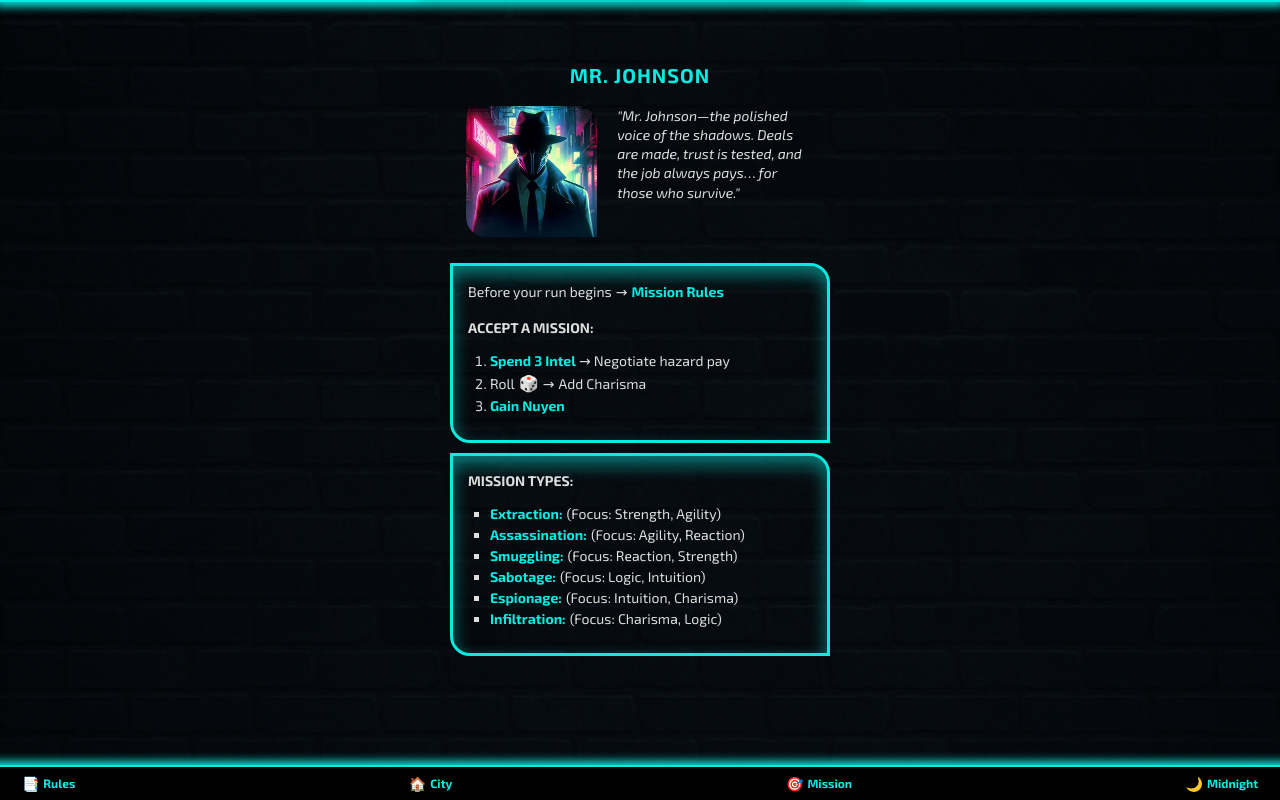
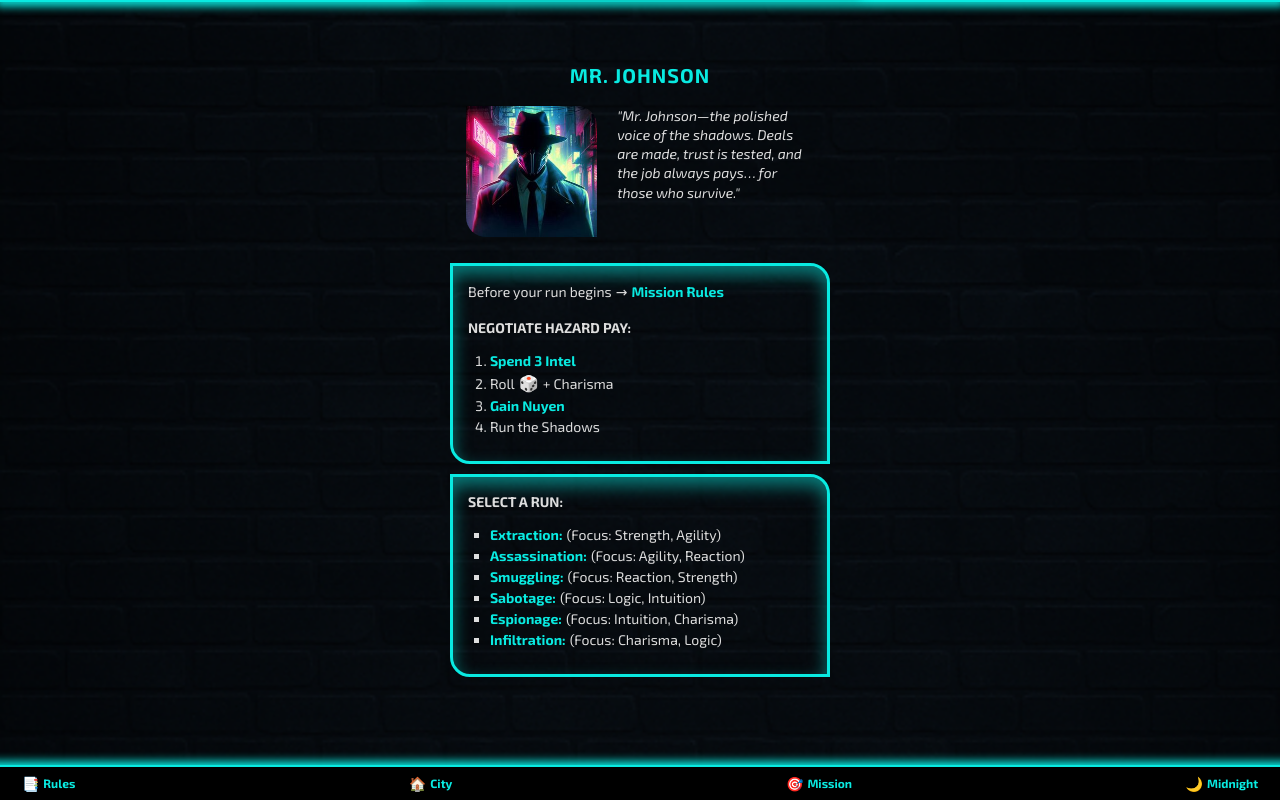
Before and after one commit to BroBuddy/shadowrun-neonhollow, a React (Vite) app: page /mission in a window 1280 px wide. Built offline with nearby package versions, Linux system fonts and the light colour scheme; no server answers.

Commit message:
clearer mission text

```diff
--- a/src/feature/mission/components/MissionInstruction.tsx
+++ b/src/feature/mission/components/MissionInstruction.tsx
@@ -24,7 +24,7 @@ const MissionInstruction = () => {
                 </PopUp>
             </div>
             <p>
-                <strong>Accept a mission:</strong>
+                <strong>Negotiate hazard pay:</strong>
             </p>
             <ol className="list-margin">
                 <li>
@@ -33,15 +33,13 @@ const MissionInstruction = () => {
                         onClick={() => handleStepClick({ Intel: -3 })}
                     >
                         Spend 3 Intel
-                    </a>{' '}
-                    &#8594; Negotiate hazard pay
+                    </a>
                 </li>
                 <li>
                     <InRow>
                         <span>Roll</span>
                         <Dice dice={2} />
-                        <span>&#8594;</span>
-                        <span>Add Charisma</span>
+                        <span>+ Charisma</span>
                     </InRow>
                 </li>
                 <li>
@@ -49,6 +47,7 @@ const MissionInstruction = () => {
                         <ResourceDetail tag="nuyen" />
                     </PopUp>
                 </li>
+                <li>Run the Shadows</li>
             </ol>
         </Card>
     )
--- a/src/feature/mission/components/MissionTypes.tsx
+++ b/src/feature/mission/components/MissionTypes.tsx
@@ -10,7 +10,7 @@ const MissionTypes = ({ data }: MissionTypesProps) => {
     return (
         <Card>
             <p>
-                <strong>Mission Types:</strong>
+                <strong>Select a Run:</strong>
             </p>
             <ul className="list-margin">
                 {data.map((item: MissionType, index: number) => (
```
